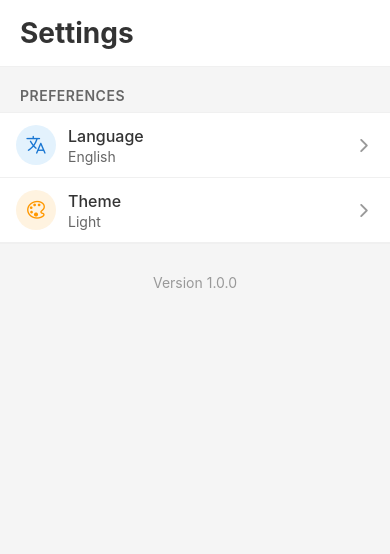
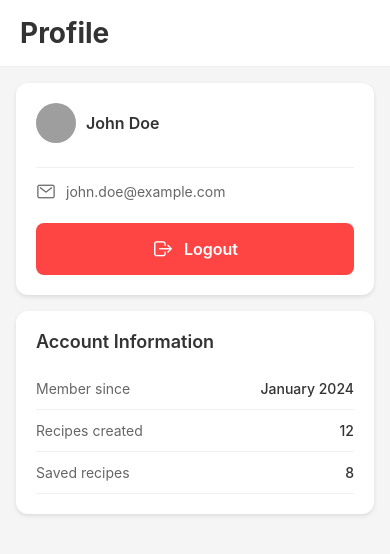
Before and after one commit to DmitryShastel/CookBook, a React Native app: screen / in a window 390 px wide. Shown: the top 554 px of the page. Built offline with nearby package versions, Linux system fonts and the light colour scheme; grey boxes are pictures that could not be loaded.

Commit message:
feat: The UserProfile is created

```diff
--- a/src/app/App.tsx
+++ b/src/app/App.tsx
@@ -1,12 +1,12 @@
 import { View } from 'react-native';
 import { SafeAreaProvider } from 'react-native-safe-area-context';
-import { SettingsScreen } from '@/screens/settings/SettingsScreen';
+import { UserProfileScreen } from '@/screens/userProfile/UserProfileScreen';
 
 export default function App() {
   return (
     <SafeAreaProvider>
       <View style={{ flex: 1, backgroundColor: '#fff' }}>
-        <SettingsScreen />
+        <UserProfileScreen />
       </View>
     </SafeAreaProvider>
   );
--- a/src/components/ui/userInfo/ReusableUserInfo.tsx
+++ b/src/components/ui/userInfo/ReusableUserInfo.tsx
@@ -1,4 +1,3 @@
-import React from 'react';
 import { Image, Text, View } from 'react-native';
 import { styles } from '@/components/ui/userInfo/ReusableUserInfo.style';
 import { UserInfoProps } from '@/components/ui/userInfo/ReusableUserInfo.types';
--- /dev/null
+++ b/src/features/userProfile/model/types/UserProfile.ts
@@ -0,0 +1,6 @@
+export interface UserProfileProps {
+  userName: string;
+  userAvatar: string;
+  userEmail: string;
+  onLogout: () => void;
+}
--- /dev/null
+++ b/src/features/userProfile/ui/UserProfile.tsx
@@ -0,0 +1,34 @@
+import { View, Text, TouchableOpacity } from 'react-native';
+import Icon from 'react-native-vector-icons/Ionicons';
+import { ReusableUserInfo } from '@/components/ui/userInfo/ReusableUserInfo';
+import { styles } from '@/features/userProfile/ui/UserProfiler.styles';
+import { UserProfileProps } from '@/features/userProfile/model/types/UserProfile';
+
+export const UserProfile = ({
+  userName,
+  userAvatar,
+  userEmail,
+  onLogout,
+}: UserProfileProps) => {
+  return (
+    <View style={styles.container}>
+      <View style={styles.userInfoSection}>
+        <ReusableUserInfo userName={userName} userAvatar={userAvatar} />
+
+        <View style={styles.emailContainer}>
+          <Icon name="mail-outline" size={20} color="#666" />
+          <Text style={styles.emailText}>{userEmail}</Text>
+        </View>
+      </View>
+
+      <TouchableOpacity
+        style={styles.logoutButton}
+        onPress={onLogout}
+        activeOpacity={0.7}
+      >
+        <Icon name="log-out-outline" size={22} color="#fff" />
+        <Text style={styles.logoutText}>Logout</Text>
+      </TouchableOpacity>
+    </View>
+  );
+};
--- /dev/null
+++ b/src/features/userProfile/ui/UserProfiler.styles.ts
@@ -0,0 +1,46 @@
+import { StyleSheet } from 'react-native';
+
+export const styles = StyleSheet.create({
+  container: {
+    backgroundColor: '#fff',
+    borderRadius: 12,
+    elevation: 3,
+    margin: 16,
+    padding: 20,
+    shadowColor: '#000',
+    shadowOffset: { width: 0, height: 2 },
+    shadowOpacity: 0.1,
+    shadowRadius: 4,
+  },
+  emailContainer: {
+    alignItems: 'center',
+    borderTopColor: '#f0f0f0',
+    borderTopWidth: 1,
+    flexDirection: 'row',
+    marginTop: 12,
+    paddingTop: 12,
+  },
+  emailText: {
+    color: '#666',
+    fontSize: 14,
+    marginLeft: 10,
+  },
+  logoutButton: {
+    alignItems: 'center',
+    backgroundColor: '#ff4444',
+    borderRadius: 8,
+    flexDirection: 'row',
+    justifyContent: 'center',
+    paddingHorizontal: 20,
+    paddingVertical: 14,
+  },
+  logoutText: {
+    color: '#fff',
+    fontSize: 16,
+    fontWeight: '600',
+    marginLeft: 10,
+  },
+  userInfoSection: {
+    marginBottom: 20,
+  },
+});
--- /dev/null
+++ b/src/screens/userProfile/UserProfileScreen.styles.ts
@@ -0,0 +1,58 @@
+import { StyleSheet } from 'react-native';
+
+export const styles = StyleSheet.create({
+  container: {
+    backgroundColor: '#f5f5f5',
+    flex: 1,
+  },
+  header: {
+    backgroundColor: '#fff',
+    borderBottomColor: '#f0f0f0',
+    borderBottomWidth: 1,
+    paddingHorizontal: 20,
+    paddingVertical: 16,
+  },
+  headerTitle: {
+    color: '#333',
+    fontSize: 28,
+    fontWeight: 'bold',
+  },
+  infoCard: {
+    backgroundColor: '#fff',
+    borderRadius: 12,
+    elevation: 3,
+    margin: 16,
+    marginTop: 0,
+    padding: 20,
+    shadowColor: '#000',
+    shadowOffset: { width: 0, height: 2 },
+    shadowOpacity: 0.1,
+    shadowRadius: 4,
+  },
+  infoLabel: {
+    color: '#666',
+    fontSize: 14,
+  },
+  infoRow: {
+    borderBottomColor: '#f0f0f0',
+    borderBottomWidth: 1,
+    flexDirection: 'row',
+    justifyContent: 'space-between',
+    paddingVertical: 12,
+  },
+  infoTitle: {
+    color: '#333',
+    fontSize: 18,
+    fontWeight: '600',
+    marginBottom: 16,
+  },
+  infoValue: {
+    color: '#333',
+    fontSize: 14,
+    fontWeight: '500',
+  },
+  safeArea: {
+    backgroundColor: '#fff',
+    flex: 1,
+  },
+});
--- /dev/null
+++ b/src/screens/userProfile/UserProfileScreen.tsx
@@ -0,0 +1,47 @@
+import { View, Text, ScrollView, SafeAreaView, StatusBar } from 'react-native';
+import { UserProfile } from '@/features/userProfile/ui/UserProfile';
+import { styles } from '@/screens/userProfile/UserProfileScreen.styles';
+
+export const UserProfileScreen = () => {
+  const handleLogout = () => {
+    console.log('Logout pressed');
+  };
+
+  return (
+    <SafeAreaView style={styles.safeArea}>
+      <StatusBar barStyle="dark-content" backgroundColor="#fff" />
+
+      <View style={styles.header}>
+        <Text style={styles.headerTitle}>Profile</Text>
+      </View>
+
+      <ScrollView style={styles.container} showsVerticalScrollIndicator={false}>
+        <UserProfile
+          userName="John Doe"
+          userEmail="john.doe@example.com"
+          userAvatar="https://png.pngtree.com/png-vector/20231019/ourmid/pngtree-user-profile-avatar-png-image_10211471.png"
+          onLogout={handleLogout}
+        />
+
+        <View style={styles.infoCard}>
+          <Text style={styles.infoTitle}>Account Information</Text>
+
+          <View style={styles.infoRow}>
+            <Text style={styles.infoLabel}>Member since</Text>
+            <Text style={styles.infoValue}>January 2024</Text>
+          </View>
+
+          <View style={styles.infoRow}>
+            <Text style={styles.infoLabel}>Recipes created</Text>
+            <Text style={styles.infoValue}>12</Text>
+          </View>
+
+          <View style={styles.infoRow}>
+            <Text style={styles.infoLabel}>Saved recipes</Text>
+            <Text style={styles.infoValue}>8</Text>
+          </View>
+        </View>
+      </ScrollView>
+    </SafeAreaView>
+  );
+};
```
